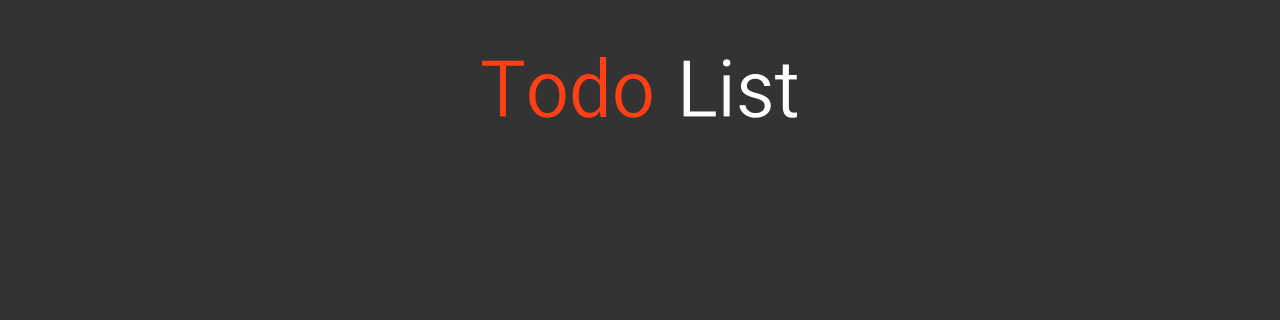
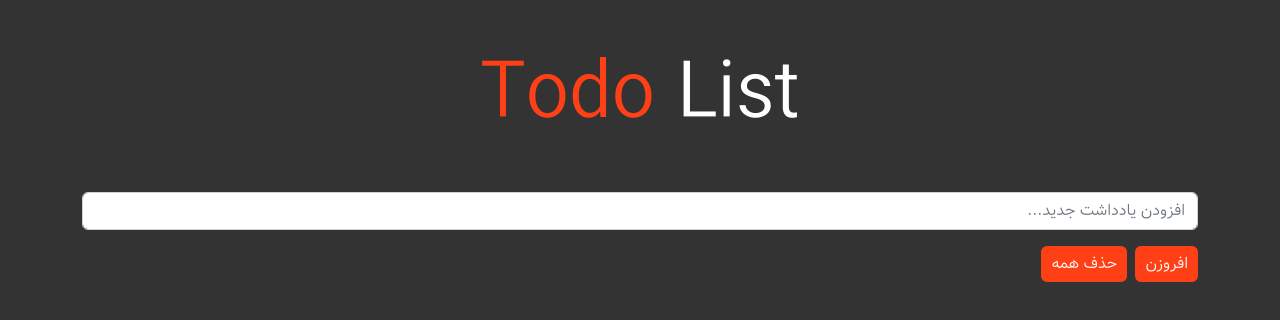
Before and after one commit to hadiheidariazar/todolist, a website: page index.html in a window 1280 px wide. Drawn offline with nearby package versions, Linux system fonts and the light colour scheme.

Commit message:
set the add todo box section in html and css

```diff
--- a/css/style.css
+++ b/css/style.css
@@ -11,7 +11,22 @@ body{
     color: var(--theme-color);
 }
 
+#input-box-add-todo:focus{
+    outline: none;
+    appearance: none;
+    border: 1px solid var(--theme-color);
+    box-shadow: 0 0 20px 0px var(--theme-color);
+}
 
+.btn{
+    border: 2px solid var(--theme-color);
+    color: #fff;
+}
+
+.btn:hover{
+    border: 2px solid var(--theme-color);
+    color: var(--theme-color);
+}
 
 @media screen and (max-width: 500px) {
     .title-header{
--- a/index.html
+++ b/index.html
@@ -14,6 +14,16 @@
         <h1 class="title-header"> Todo <span class="text-white">List</span> </h1>
     </header>
 
+    <div class="container mt-5">
+        <div class="add-todo">
+            <form class="mb-3">
+                <input type="text" name="input-box-add-todo" id="input-box-add-todo" class="form-control" placeholder="افزودن یادداشت جدید...">
+            </form>
+            <button class="btn-add-todo me-1 py-1 px-2 btn bg-orange"> افروزن </button>
+            <button class="btn-clear-all-todo py-1 px-2 btn bg-orange"> حذف همه </button>
+        </div>
+    </div>
+
     <script src="./node_modules/bootstrap/dist/js/bootstrap.bundle.min.js"></script>
     <script src="./js/app.js"></script>
 </body>
```
